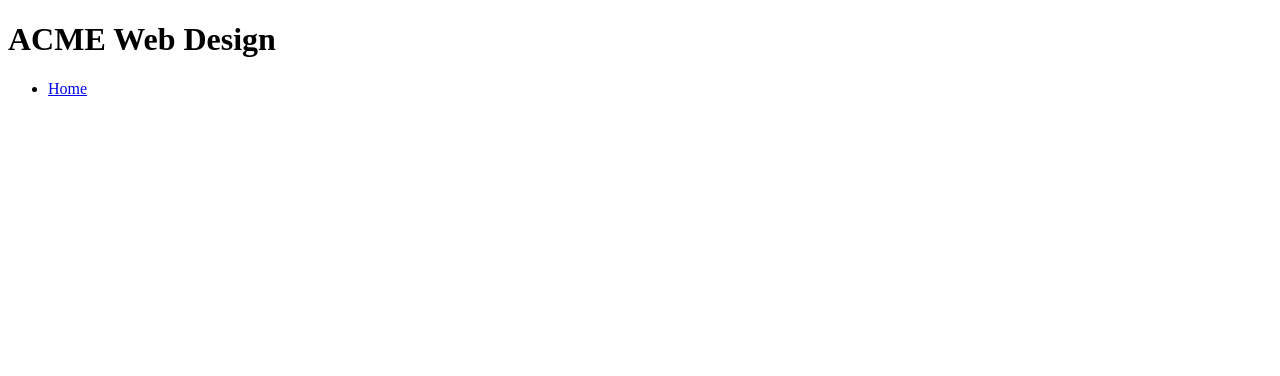
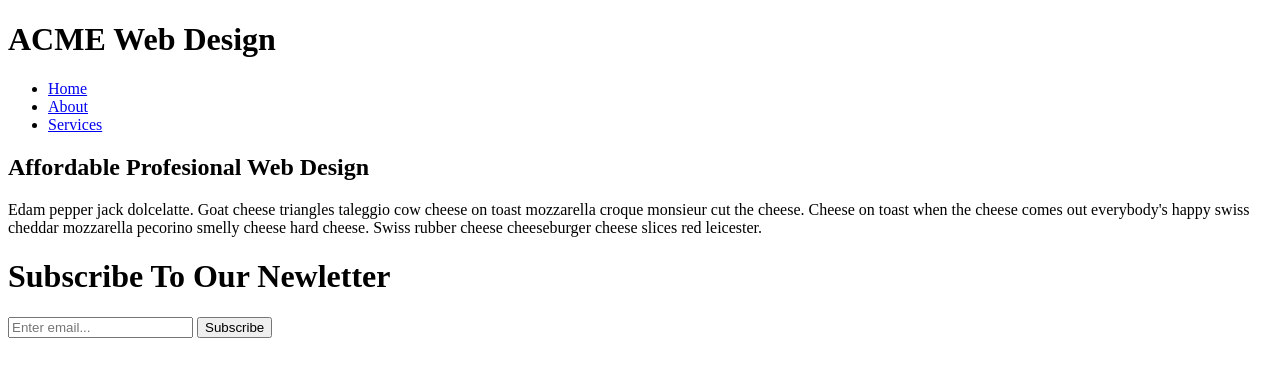
Before and after one commit to jvfon/acme, a plain HTML site: page index.html in a window 1280 px wide. Drawn offline with Linux system fonts and the light colour scheme.

Commit message:
added a form and a nav

```diff
--- a/index.html
+++ b/index.html
@@ -22,9 +22,30 @@
                     <!--unordered lists are used for menus-->
                     <ul>
                         <li><a href="index.html">Home</a></li>
+                        <li><a href="about.html">About</a></li>
+                        <li><a href="services.html">Services</a></li>
                     </ul>
                 </nav>
             </div>
         </header>
+
+        <section id="showcase">
+            <div class="container"> <!--to keep everything where we want them-->
+                <h1>Affordable Profesional Web Design</h1>
+                <p>Edam pepper jack dolcelatte. Goat cheese triangles taleggio cow cheese on toast mozzarella croque monsieur cut the cheese. Cheese on toast when the cheese comes out everybody's happy swiss cheddar mozzarella pecorino smelly cheese hard cheese. Swiss rubber cheese cheeseburger cheese slices red leicester.</p>
+
+            </div>
+        </section id="newsletter">
+            <div class="container">
+                <h1>Subscribe To Our Newletter</h1>
+                <form action="process.php"> <!--normally it would have backend code: <form action="process.php">-->
+                    <input type="email" placeholder="Enter email...">
+                    <button type="Submit" class="button_1">Subscribe</button>
+                </form>
+            </div>
+
+        <section>
+            <div id
+        </section>
     </body>
 </html>
```
